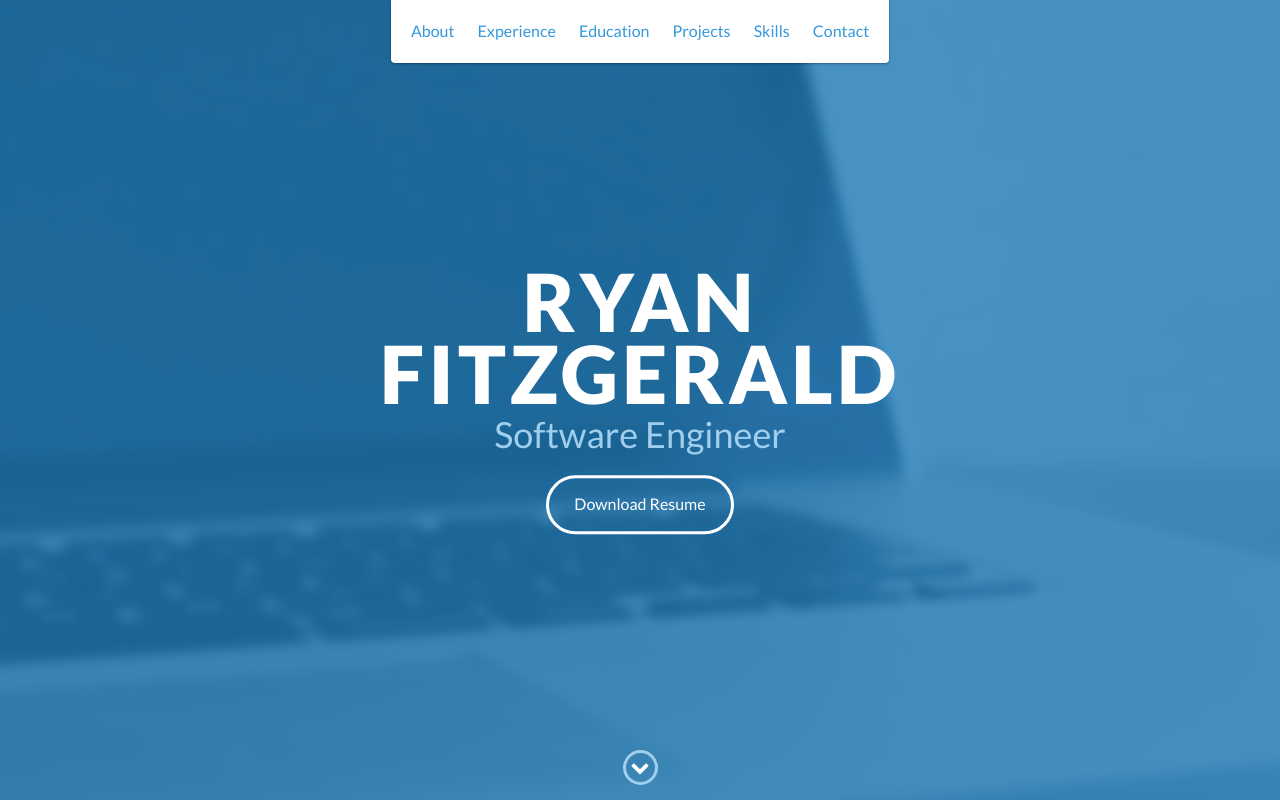
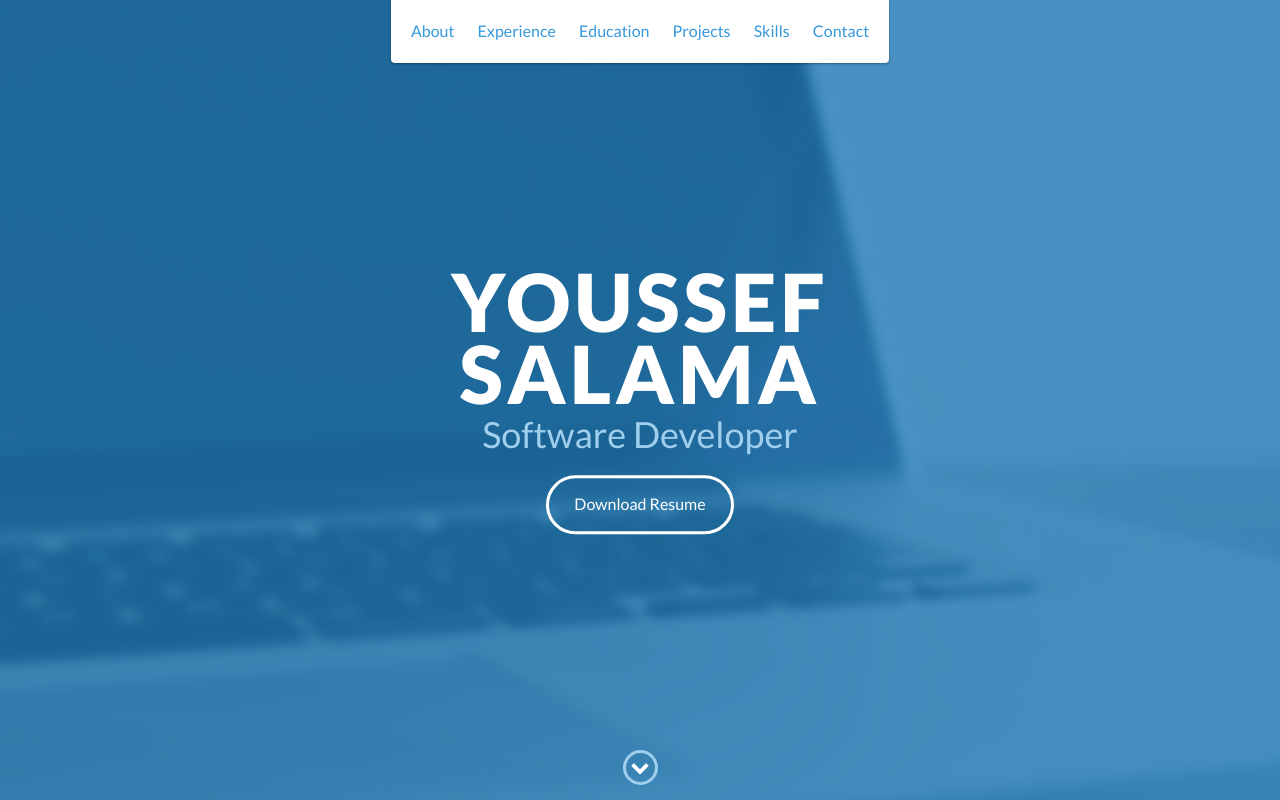
Before and after one commit to youssseeef/youssseeef.github.io, a website: page index.html in a window 1280 px wide. Shown: the top 800 px of the page. Drawn offline with nearby package versions, Linux system fonts and the light colour scheme.

Commit message:
Changed title and testing

```diff
--- a/index.html
+++ b/index.html
@@ -5,7 +5,7 @@
     <meta charset="utf-8">
     <meta http-equiv="X-UA-Compatible" content="IE=edge">
     <meta name="viewport" content="width=device-width, initial-scale=1">
-    <title>My Portfolio</title>
+    <title>Hi! I'm Joe!</title>
 	<link rel="shortcut icon" href="favicon.ico" type="image/x-icon">
 	<link rel="icon" href="favicon.ico" type="image/x-icon">
     <link href="https://fonts.googleapis.com/css?family=Lato:300,400,700,900" rel="stylesheet">
@@ -48,8 +48,8 @@
 
     <div id="lead">
         <div id="lead-content">
-            <h1>Ryan Fitzgerald</h1>
-            <h2>Software Engineer</h2>
+            <h1>Youssef Salama</h1>
+            <h2>Software Developer</h2>
             <a href="#" class="btn-rounded-white">Download Resume</a>
         </div>
         <!-- End #lead-content -->
```
Also changed, not shown: 1 other file.
